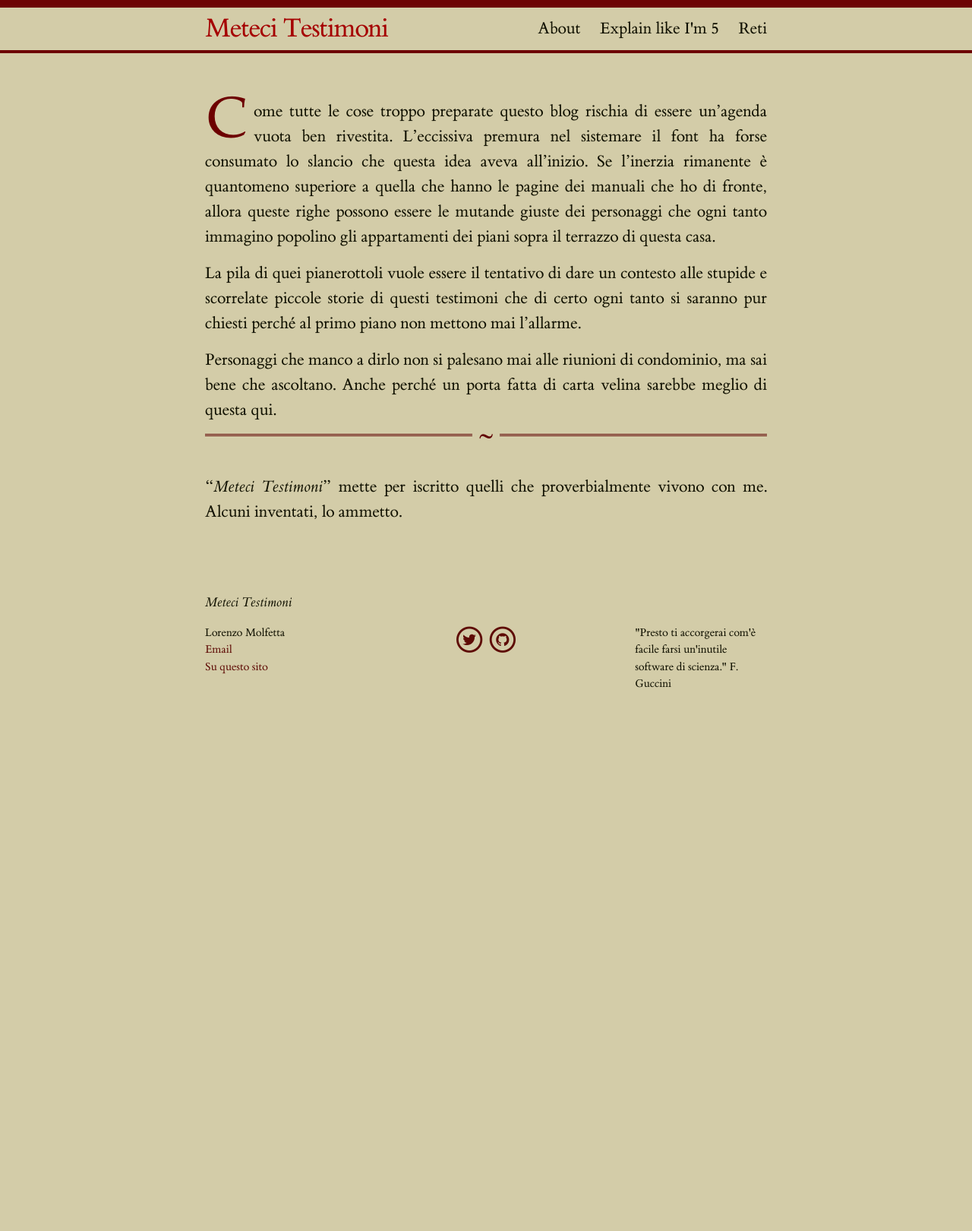
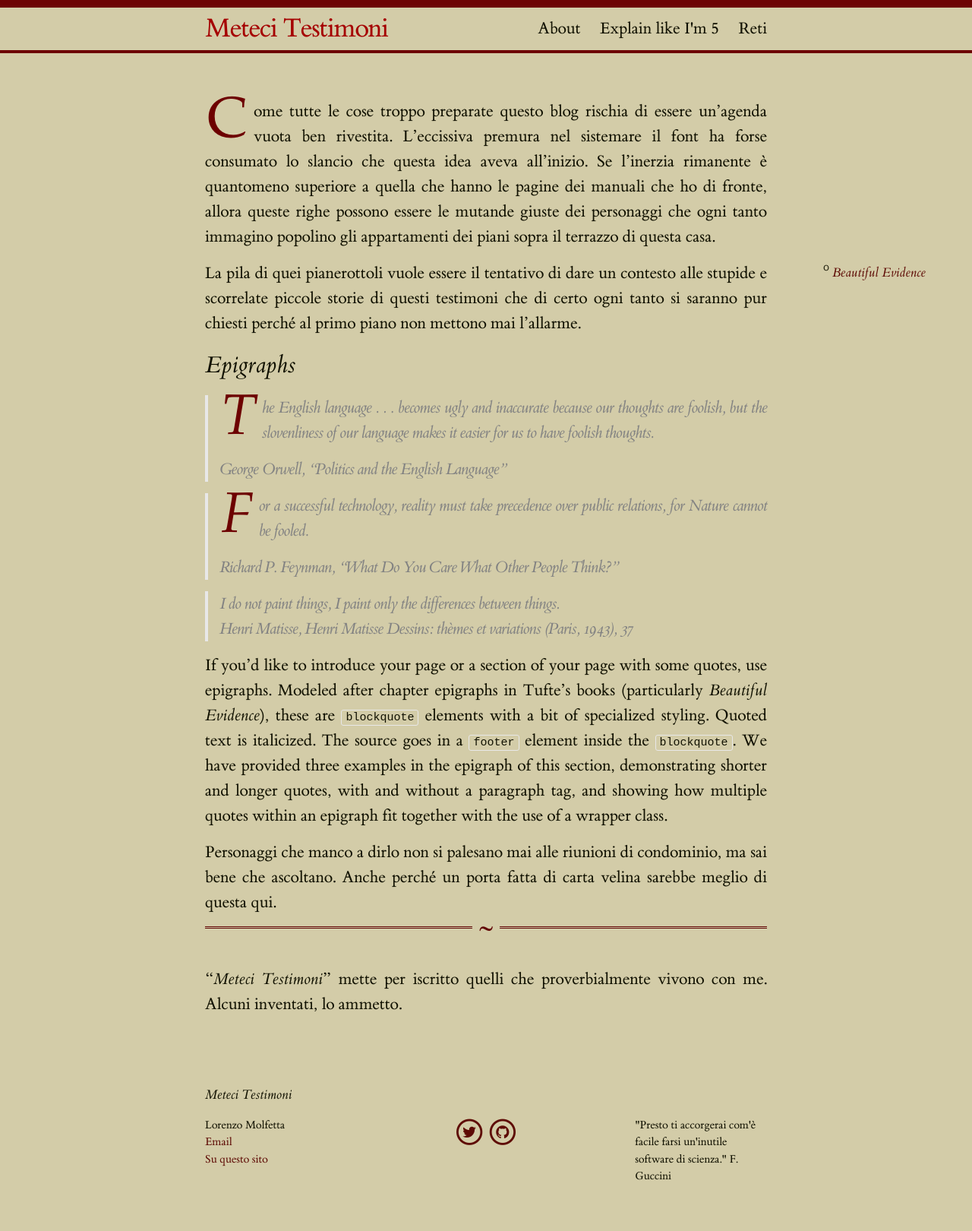
Before and after one commit to LorMolf/LorMolf.github.io, a Jekyll site: the page built from index.md, in a window 1280 px wide. Shown: the whole page at 76% size. Built offline with Jekyll 4.4.1, drawn with Linux system fonts in a browser that asks for light colours; nearby versions of some CDN libraries; before the commit the page ends 972 px from its top, so only the background shows below that.

Commit message:
marginnote

```diff
--- a/css/main.css
+++ b/css/main.css
@@ -82,6 +82,55 @@ hr.style-eight:after {
   font-size: 1.5em;
   padding: 0 0.25em;
   background: #d3cca8;/*background-color*/
+}
+
+/**
+* MarginNotes
+*/
+
+.sidenote,
+.marginnote {
+    float: right;
+    clear: right;
+    margin-right: -60%;
+    width: 50%;
+    margin-top: 0.3rem;
+    margin-bottom: 0;
+    font-size: 1.1rem;
+    line-height: 1.3;
+    vertical-align: baseline;
+    position: relative;
+}
+
+.sidenote-number {
+    counter-increment: sidenote-counter;
+}
+
+.sidenote-number:after,
+.sidenote:before {
+    font-family: et-book-roman-old-style;
+    position: relative;
+    vertical-align: baseline;
+}
+
+.sidenote-number:after {
+    content: counter(sidenote-counter);
+    font-size: 1rem;
+    top: -0.5rem;
+    left: 0.1rem;
+}
+
+.sidenote:before {
+    content: counter(sidenote-counter) " ";
+    font-size: 1rem;
+    top: -0.5rem;
+}
+
+blockquote .sidenote,
+blockquote .marginnote {
+    margin-right: -82%;
+    min-width: 59%;
+    text-align: left;
 }
 
 /**
--- a/index.md
+++ b/index.md
@@ -5,9 +5,32 @@ layout: page
 Come tutte le cose troppo preparate questo blog rischia di essere un'agenda vuota ben rivestita. L'eccissiva premura nel sistemare il font ha forse consumato lo slancio che questa idea aveva all'inizio.
 Se l'inerzia rimanente è quantomeno superiore a quella che hanno le pagine dei manuali che ho di fronte, allora queste righe possono essere le mutande giuste dei personaggi che ogni tanto immagino popolino gli appartamenti dei piani sopra il terrazzo di questa casa.
 
+<span class="sidenote"><a href="http://www.edwardtufte.com/tufte/books_be">
+    <em>Beautiful Evidence</em></a>
+</span>
+
+
 La pila di quei pianerottoli vuole essere il tentativo di dare un contesto alle stupide e scorrelate piccole storie di questi testimoni che di certo ogni tanto si saranno pur chiesti perché al primo piano non mettono mai l'allarme.
 
+
+<section>
+        <h2 id="epigraphs">Epigraphs</h2>
+        <div class="epigraph">
+          <blockquote>
+            <p>The English language . . . becomes ugly and inaccurate because our thoughts are foolish, but the slovenliness of our language makes it easier for us to have foolish thoughts.</p>
+            <footer>George Orwell, “Politics and the English Language”</footer>
+          </blockquote>
+          <blockquote>
+            <p>For a successful technology, reality must take precedence over public relations, for Nature cannot be fooled.</p>
+            <footer>Richard P. Feynman, <cite>“What Do You Care What Other People Think?”</cite></footer>
+          </blockquote>
+          <blockquote>I do not paint things, I paint only the differences between things.<footer>Henri Matisse, <cite>Henri Matisse Dessins: thèmes et variations</cite> (Paris, 1943), 37</footer></blockquote>
+        </div>
+        <p>If you’d like to introduce your page or a section of your page with some quotes, use epigraphs. Modeled after chapter epigraphs in Tufte’s books (particularly <em>Beautiful Evidence</em>), these are <code>blockquote</code> elements with a bit of specialized styling. Quoted text is italicized. The source goes in a <code>footer</code> element inside the <code>blockquote</code>. We have provided three examples in the epigraph of this section, demonstrating shorter and longer quotes, with and without a paragraph tag, and showing how multiple quotes within an epigraph fit together with the use of a wrapper class.</p>
+      </section>
+
 Personaggi che manco a dirlo non si palesano mai alle riunioni di condominio, ma sai bene che ascoltano. Anche perché un porta fatta di carta velina sarebbe meglio di questa qui.
+
 
 
 <hr class="style-eight">
```
Also changed, not shown: _posts/2022-12-10-nina-balla.md (+4 -0 lines), css/latex.css (added, +18 -0 lines), css/tufte.css (added, +486 -0 lines), 6 other files.
